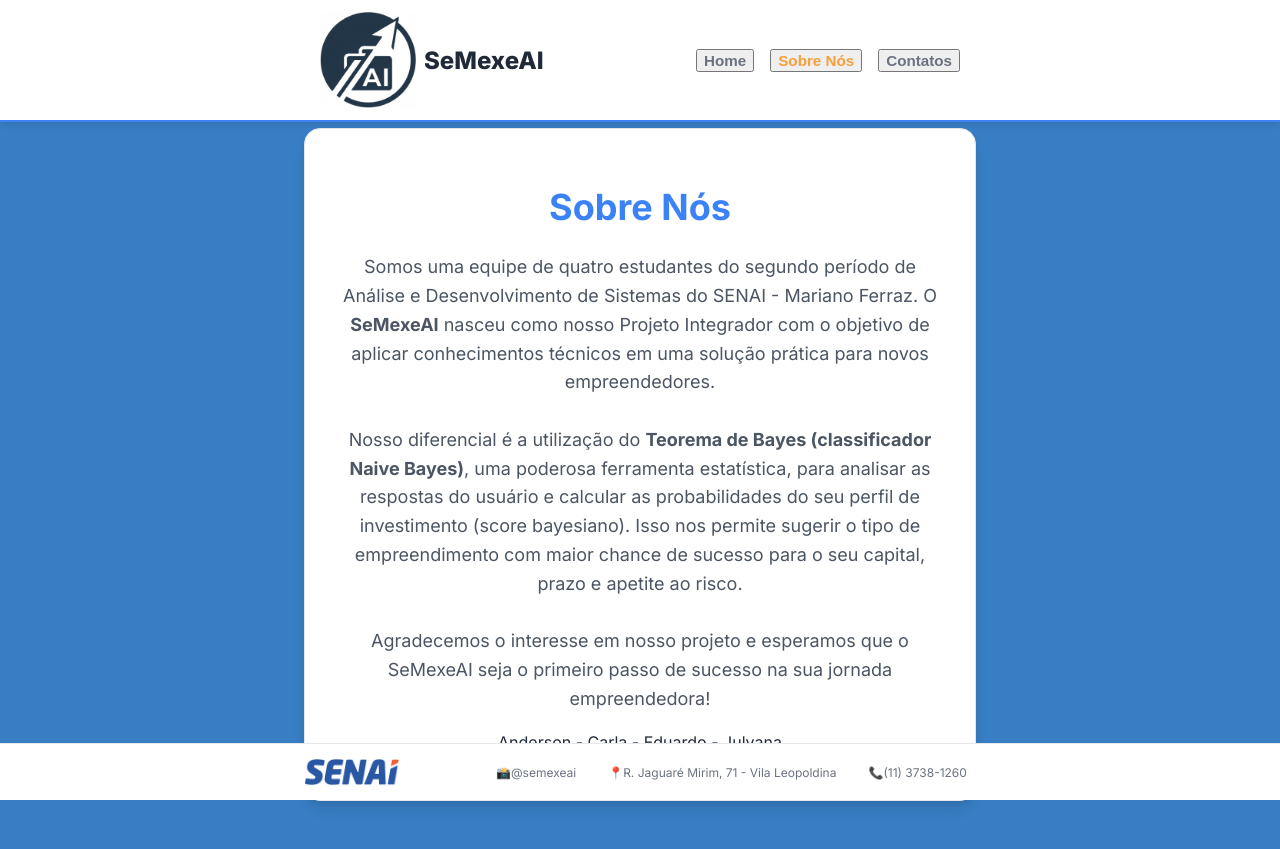
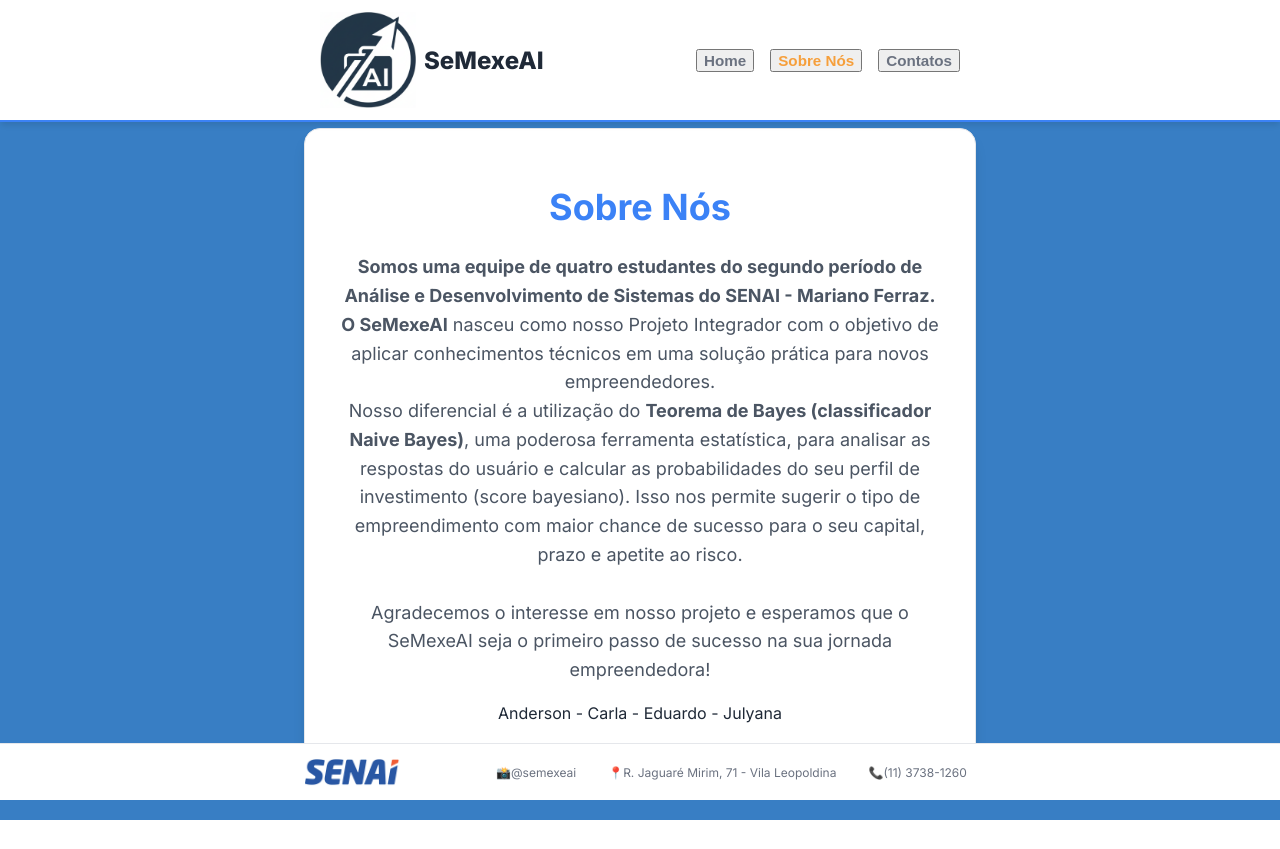
Before and after one commit to CarlaBBLonghi/projeto-integrador, a React (Create React App) app: page / in a window 1280 px wide. Both pictures are taken after a click on the button "Sobre Nós". After the commit the page ends 820 px from the top, so only its background shows below. Built offline with nearby package versions, Linux system fonts and the light colour scheme.

Commit message:
correcao texto

```diff
--- a/src/App.js
+++ b/src/App.js
@@ -299,11 +299,14 @@
     <div className="content-page-container">
       <h1 className="page-title">Sobre Nós</h1>
       <p className="page-content">
-        Somos uma equipe de quatro estudantes do segundo período de Análise e
-        Desenvolvimento de Sistemas do SENAI - Mariano Ferraz. O <b>SeMexeAI</b>{" "}
-        nasceu como nosso Projeto Integrador com o objetivo de aplicar
-        conhecimentos técnicos em uma solução prática para novos empreendedores.
+        <b>
+          Somos uma equipe de quatro estudantes do segundo período de Análise e
+          Desenvolvimento de Sistemas do SENAI - Mariano Ferraz.
+        </b>
         <br />
+        <b>O SeMexeAI</b> nasceu como nosso Projeto Integrador com o objetivo de
+        aplicar conhecimentos técnicos em uma solução prática para novos
+        empreendedores.
         <br />
         Nosso diferencial é a utilização do{" "}
         <b>Teorema de Bayes (classificador Naive Bayes)</b>, uma poderosa
```
